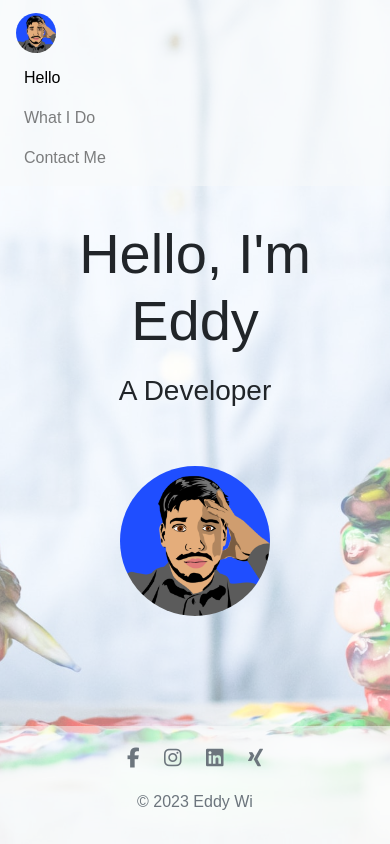
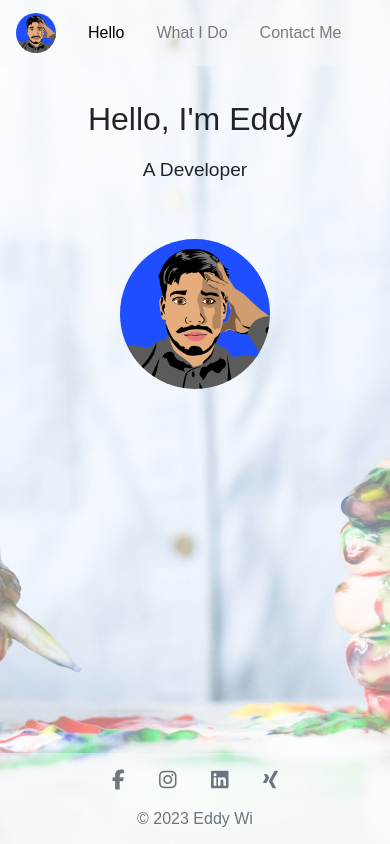
Before and after one commit to eddywiesinger/portfolio, a Flask app: page / in a window 390 px wide. Run offline with Flask 2, Linux system fonts and the light colour scheme; some libraries are stand-ins or nearby versions; some web fonts are replaced.

Commit message:
navbar always expanded, fix encode problem, header sizes custom for mobile

```diff
--- a/application.py
+++ b/application.py
@@ -42,12 +42,13 @@ def contact():
     form = ContactForm()
     if form.validate_on_submit():
         with smtplib.SMTP_SSL('smtp.gmail.com') as connection:
+            mailbody = form.body.data
             msg = ("From: %s (%s)\r\nMessage: %s\r\n\r\n"
-                   % (form.name.data, form.email.data, form.body.data))
+                   % (form.name.data, form.email.data, mailbody))
             #connection.starttls()
             connection.login(user=os.environ.get("MAIL_SENDER"), password=os.environ.get("GMAIL_APP_PASSWORD"))
             connection.sendmail(from_addr=os.environ.get("MAIL_SENDER"), to_addrs=os.environ.get("MAIL_RECIPIENT"),
-                                msg=f"Subject:New Message for Eddy Wi!\n\n{msg}")
+                                msg=f"Subject:New Message for Eddy Wi!\n\n{msg}".encode("utf-8"))
             # print("Successfully sent email")
         flash('Thank you for your message!')
         return redirect(url_for('hello'))
--- a/static/css/main.css
+++ b/static/css/main.css
@@ -15,8 +15,12 @@ footer {
 }
 
 .title {
-    font-size: 3.5rem;
+    font-size: 2rem;
     margin: 10px 0 20px 0;
+}
+
+.subtitle {
+    font-size: 1.2rem;
 }
 
 .avatar {
@@ -37,15 +41,15 @@ footer {
 
 
 .social-icons {
-    margin: 20px 0;
+    margin: 15px 0;
 }
 
 .social-icon {
-    margin: 0px 10px;
+    margin: 0px 15px;
 }
 
 .copyright-text {
-    margin-bottom: 30px;
+    margin-bottom: 13px;
 }
 
 
@@ -64,6 +68,16 @@ footer {
 @media (max-width: 480px) {
     .form-container {
         width: 80%;
+    }
+}
+
+@media (min-width: 500px) {
+    .title {
+        font-size: 3.5rem;
+        margin: 10px 0 20px 0;
+    }
+    .subtitle {
+        font-size: 2rem;
     }
 }
 
--- a/templates/base.html
+++ b/templates/base.html
@@ -39,20 +39,20 @@
 
 {% block bgimage %}{% endblock %}
 
-<nav class="navbar navbar-expand-lg transparent-bg-light navbar-light">
+<nav class="navbar navbar-expand transparent-bg-light navbar-light">
     <ul class="navbar-nav">
         <a class="navbar-brand" href="{{ url_for('hello') }}">
             <img src="{{ url_for('static', filename='images/avatar_blue.png') }}" height="40px" alt=""
                  class="rounded-circle">
         </a>
         <li class="nav-item my-auto mx-2">
-            <a class="nav-link nav-text-lg" href="{{ url_for('hello') }}">Hello</a>
+            <a class="nav-link text-center" href="{{ url_for('hello') }}">Hello</a>
         </li>
         <li class="nav-item my-auto mx-2">
-            <a class="nav-link nav-text-lg" href="{{ url_for('whatido') }}">What I Do</a>
+            <a class="nav-link text-center" href="{{ url_for('whatido') }}">What I Do</a>
         </li>
         <li class="nav-item my-auto mx-2">
-            <a class="nav-link nav-text-lg" href="{{ url_for('contact') }}">Contact Me</a>
+            <a class="nav-link text-center" href="{{ url_for('contact') }}">Contact Me</a>
         </li>
     </ul>
 </nav>
--- a/templates/hello.html
+++ b/templates/hello.html
@@ -9,7 +9,7 @@
 {% block content %}
 <div class="p-4">
     <h1 class="title">Hello, I'm Eddy</h1>
-    <h3>A Developer</h3>
+    <h3 class="subtitle">A Developer</h3>
     <img src="{{ url_for('static', filename='images/avatar_blue.png') }}" class="avatar"
          alt="avatar">
 
```
Also changed, not shown: templates/contact.html (+5 -3 lines), templates/whatido.html (+5 -3 lines).
